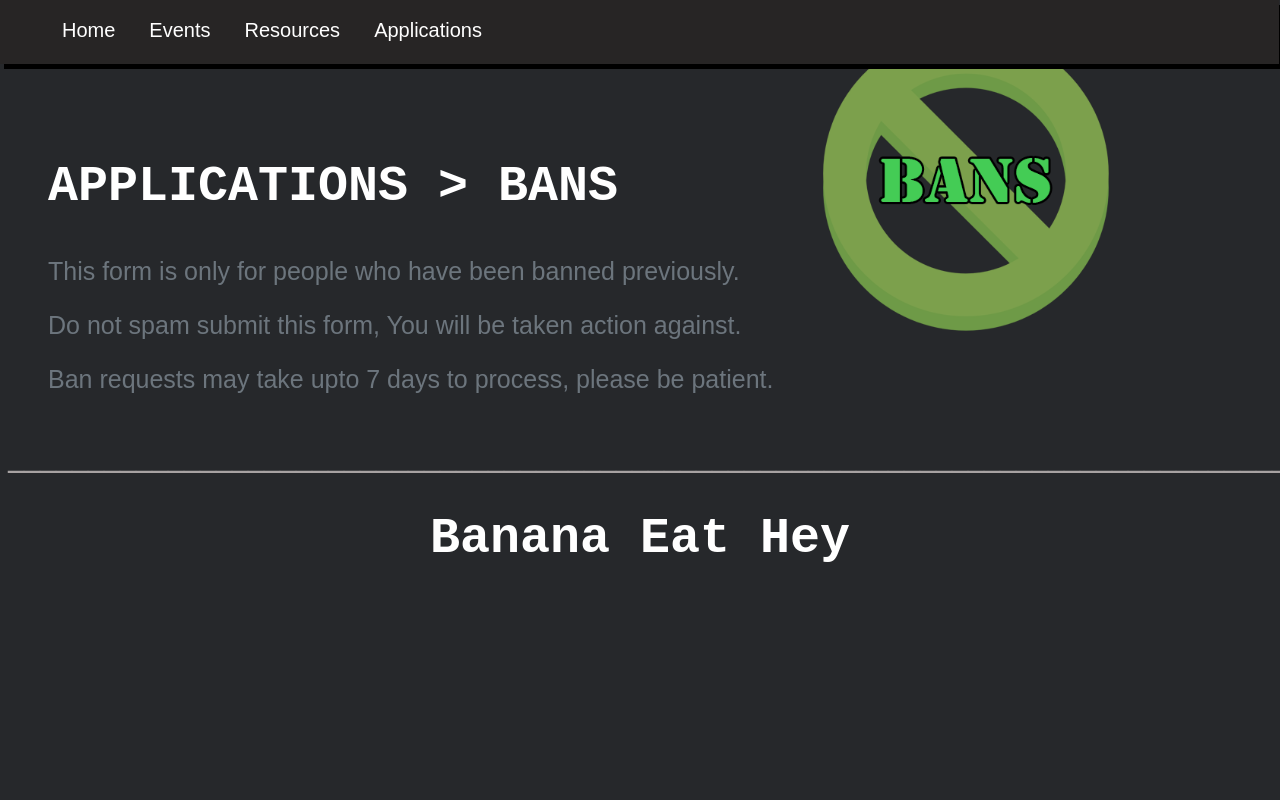
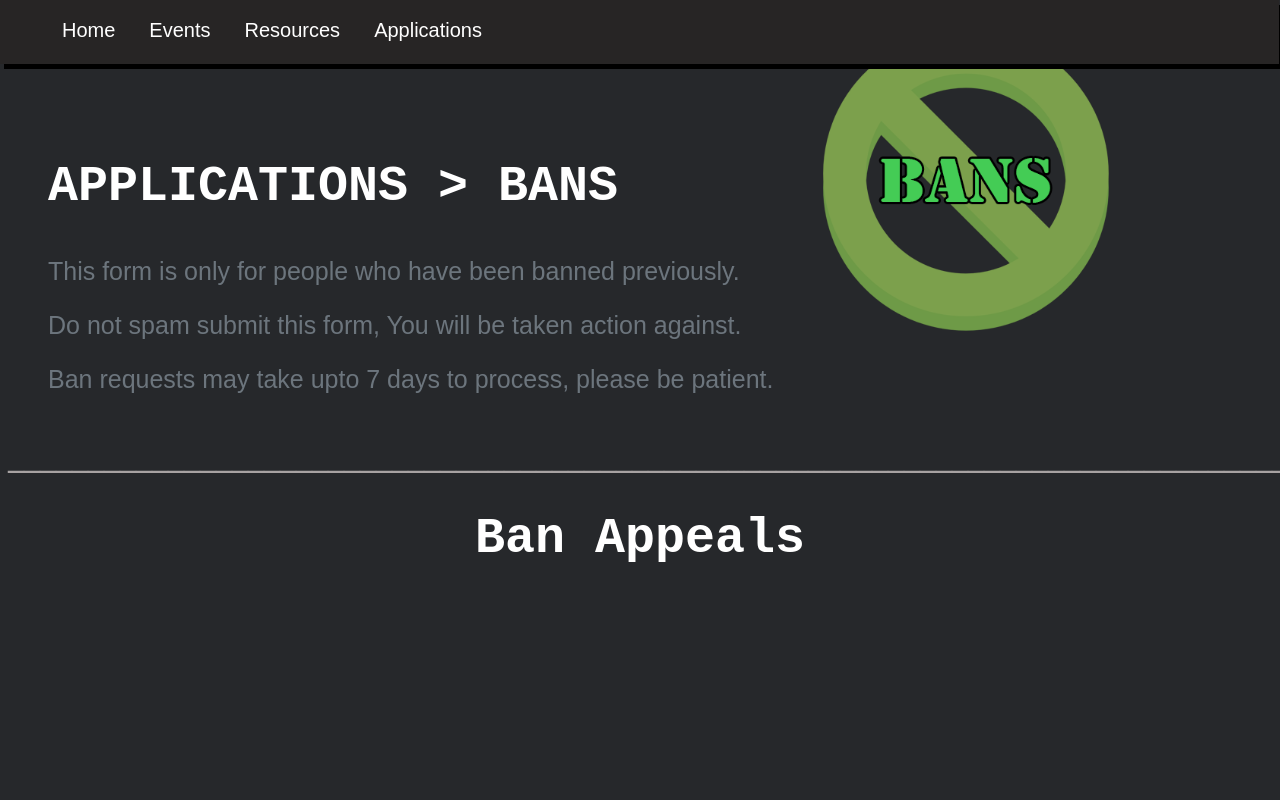
Before and after one commit to TECHboi99/cowism, a plain HTML site: page bans.html in a window 1280 px wide. Shown: the top 800 px of the page. Drawn offline with Linux system fonts and the light colour scheme.

Commit message:
Update bans.html

```diff
--- a/bans.html
+++ b/bans.html
@@ -40,7 +40,7 @@
 </div>
 
 <h1 class="divider-line-2">________________________________________________________________________________________</h1>
-<h1 class="latest-updates-2">Banana Eat Hey</h1>
+<h1 class="latest-updates-2">Ban Appeals</h1>
 
 <form name="contact" method="POST" data-netlify="true">
     <p>
```
